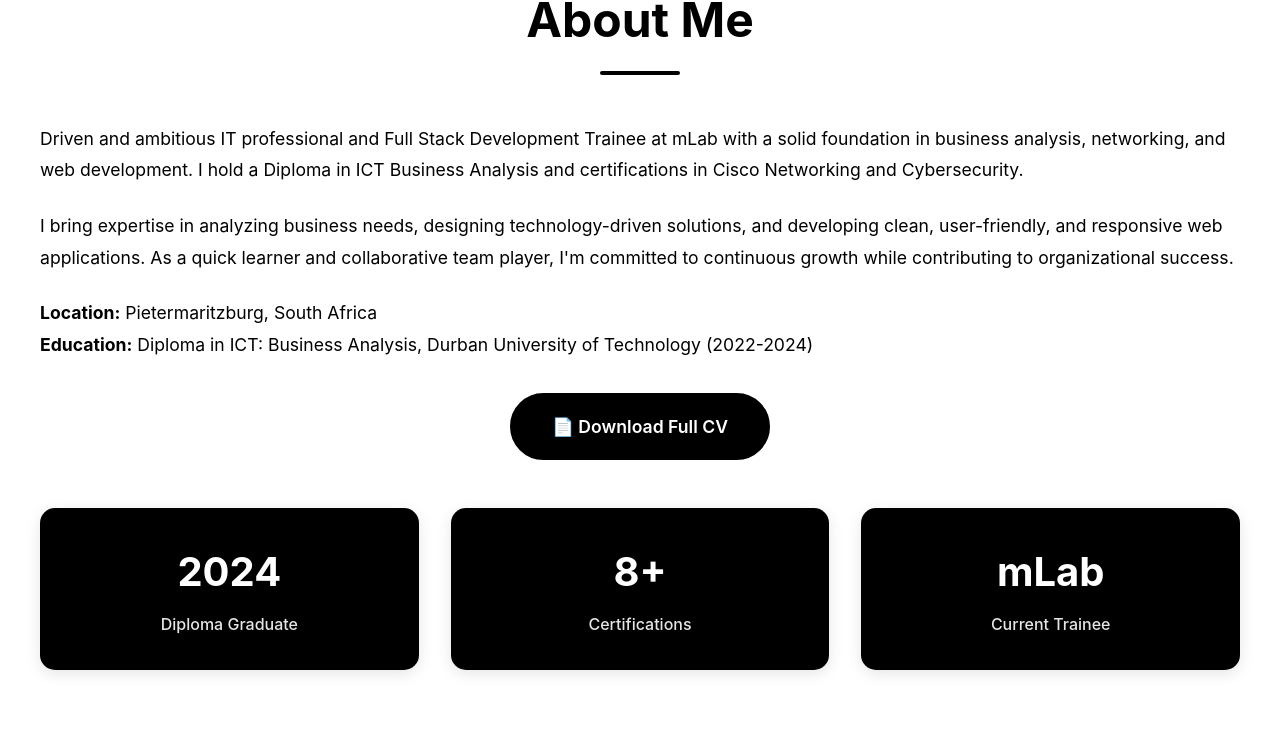
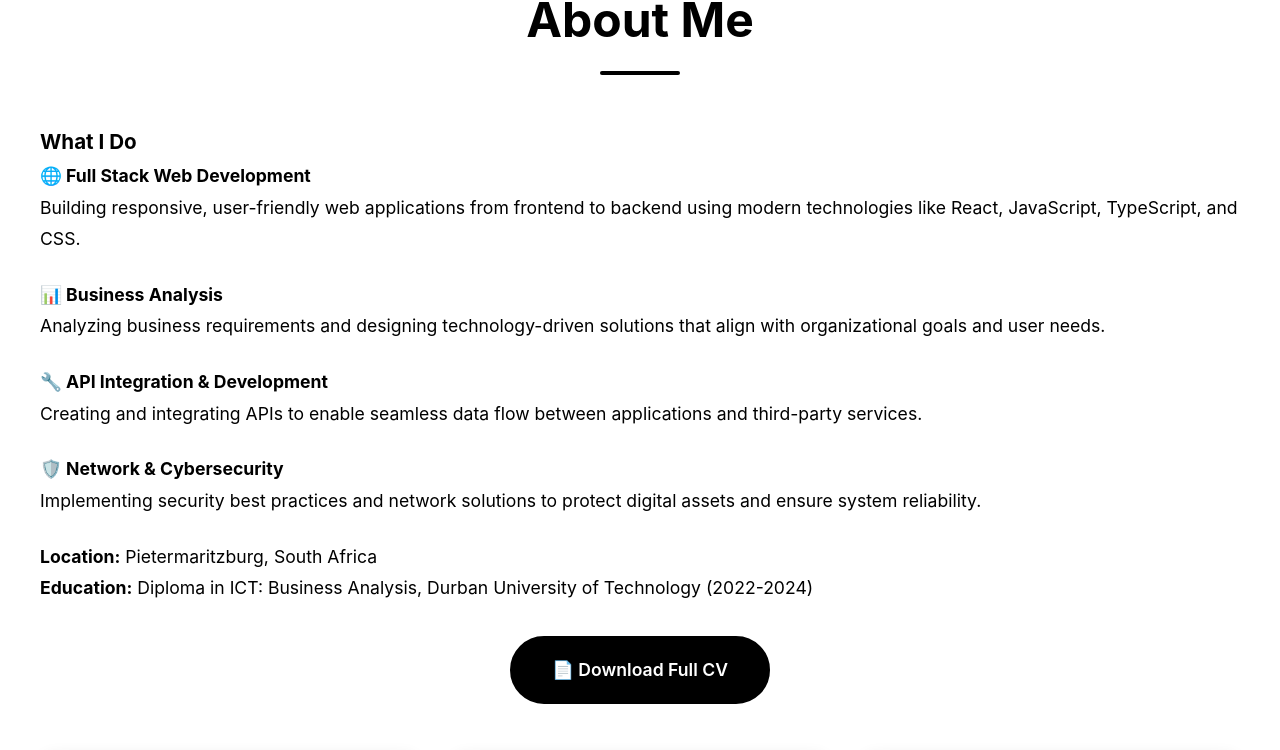
Before and after one commit to Shantela21/portfolio-of-shantela-noyila, a React (Vite) app: page / in a window 1280 px wide. Shown: the part 898-1648 px from the top of the page. Built offline with nearby package versions, Linux system fonts and the light colour scheme.

Commit message:
updated linkedIn url

```diff
--- a/src/components/About.css
+++ b/src/components/About.css
@@ -43,6 +43,150 @@
 
 .about-text p {
   margin-bottom: 1.5rem;
+  text-align: center;
+  font-size: 1.1rem;
+  color: #4a5568;
+}
+
+.about-cv-btn {
+  text-align: center;
+  margin: 2rem 0;
+}
+
+.cv-download-btn {
+  display: inline-block;
+  padding: 1.2rem 2.5rem;
+  background: linear-gradient(135deg, #667eea 0%, #764ba2 100%);
+  color: white;
+  text-decoration: none;
+  border-radius: 12px;
+  font-weight: 600;
+  transition: all 0.3s ease;
+  box-shadow: 0 4px 20px rgba(102, 126, 234, 0.3);
+  position: relative;
+  overflow: hidden;
+  text-transform: uppercase;
+  letter-spacing: 1px;
+  font-size: 0.9rem;
+}
+
+.cv-download-btn::before {
+  content: '';
+  position: absolute;
+  top: 0;
+  left: -100%;
+  width: 100%;
+  height: 100%;
+  background: linear-gradient(90deg, transparent, rgba(255, 255, 255, 0.2), transparent);
+  transition: left 0.5s ease;
+}
+
+.cv-download-btn:hover::before {
+  left: 100%;
+}
+
+.cv-download-btn:hover {
+  transform: translateY(-3px);
+  box-shadow: 0 8px 30px rgba(102, 126, 234, 0.4);
+  background: linear-gradient(135deg, #764ba2 0%, #667eea 100%);
+}
+
+.what-i-do-title, .about-story-title {
+  font-size: 2rem;
+  color: #2d3748;
+  margin: 2.5rem 0 2rem 0;
+  position: relative;
+  padding-bottom: 1rem;
+  font-weight: 700;
+  text-align: center;
+  text-transform: uppercase;
+  letter-spacing: 2px;
+}
+
+.what-i-do-title::after, .about-story-title::after {
+  content: '';
+  position: absolute;
+  bottom: 0;
+  left: 50%;
+  transform: translateX(-50%);
+  width: 100px;
+  height: 3px;
+  background: linear-gradient(90deg, #667eea, #764ba2, #667eea);
+  border-radius: 2px;
+  animation: shimmer 3s ease-in-out infinite;
+}
+
+@keyframes shimmer {
+  0%, 100% { opacity: 0.6; }
+  50% { opacity: 1; }
+}
+
+.what-i-do {
+  display: grid;
+  grid-template-columns: repeat(auto-fit, minmax(300px, 1fr));
+  gap: 2.5rem;
+  margin-bottom: 3rem;
+  padding: 0 1rem;
+}
+
+.service-item {
+  background: linear-gradient(145deg, #ffffff, #f1f5f9);
+  padding: 2rem;
+  border-radius: 16px;
+  box-shadow: 0 8px 32px rgba(31, 38, 135, 0.15);
+  backdrop-filter: blur(4px);
+  border: 1px solid rgba(255, 255, 255, 0.18);
+  transition: all 0.4s ease;
+  position: relative;
+  overflow: hidden;
+}
+
+.service-item::before {
+  content: '';
+  position: absolute;
+  top: -50%;
+  right: -50%;
+  width: 200%;
+  height: 200%;
+  background: linear-gradient(45deg, transparent, rgba(102, 126, 234, 0.1), transparent);
+  transform: rotate(45deg);
+  transition: all 0.6s ease;
+  opacity: 0;
+}
+
+.service-item:hover::before {
+  opacity: 1;
+  top: -100%;
+  right: -100%;
+}
+
+.service-item:hover {
+  transform: translateY(-8px) rotateX(5deg);
+  box-shadow: 0 16px 48px rgba(102, 126, 234, 0.25);
+  border-color: rgba(102, 126, 234, 0.3);
+}
+
+.service-item h4 {
+  font-size: 1.4rem;
+  color: #2d3748;
+  margin-bottom: 1.5rem;
+  display: flex;
+  align-items: center;
+  gap: 0.8rem;
+  font-weight: 600;
+}
+
+.service-title .icon {
+  font-size: 1.8rem;
+  display: inline-block;
+  margin-right: 0.5rem;
+}
+
+.service-item p {
+  color: #4a5568;
+  line-height: 1.7;
+  margin: 0;
+  font-size: 1.05rem;
 }
 
 .about-stats {
@@ -52,17 +196,41 @@
 }
 
 .stat-card {
-  background: white;
+  background: linear-gradient(145deg, #ffffff, #f1f5f9);
   padding: 2rem;
-  border-radius: 15px;
+  border-radius: 16px;
   text-align: center;
-  box-shadow: 0 4px 15px rgba(0, 0, 0, 0.1);
-  transition: transform 0.3s ease, box-shadow 0.3s ease;
+  box-shadow: 0 8px 32px rgba(31, 38, 135, 0.15);
+  backdrop-filter: blur(4px);
+  border: 1px solid rgba(255, 255, 255, 0.18);
+  transition: all 0.4s ease;
+  position: relative;
+  overflow: hidden;
+}
+
+.stat-card::before {
+  content: '';
+  position: absolute;
+  top: -50%;
+  right: -50%;
+  width: 200%;
+  height: 200%;
+  background: linear-gradient(45deg, transparent, rgba(102, 126, 234, 0.05), transparent);
+  transform: rotate(45deg);
+  transition: all 0.6s ease;
+  opacity: 0;
+}
+
+.stat-card:hover::before {
+  opacity: 1;
+  top: -100%;
+  right: -100%;
 }
 
 .stat-card:hover {
-  transform: translateY(-5px);
-  box-shadow: 0 8px 25px rgba(0, 0, 0, 0.15);
+  transform: translateY(-8px) rotateX(5deg);
+  box-shadow: 0 16px 48px rgba(102, 126, 234, 0.25);
+  border-color: rgba(102, 126, 234, 0.3);
 }
 
 .stat-card h3 {
@@ -72,8 +240,9 @@
 }
 
 .stat-card p {
-  color: #718096;
+  color: #4a5568;
   font-weight: 500;
+  margin: 0.3rem 0;
 }
 
 @media (max-width: 768px) {
@@ -86,4 +255,18 @@
     max-width: 300px;
     margin: 0 auto;
   }
+
+  .what-i-do {
+    grid-template-columns: 1fr;
+    gap: 1.5rem;
+    padding: 0;
+  }
+
+  .service-item {
+    padding: 1.5rem;
+  }
+
+  .what-i-do-title {
+    font-size: 1.5rem;
+  }
 }
--- a/src/components/About.tsx
+++ b/src/components/About.tsx
@@ -7,17 +7,26 @@ const About = () => {
         <h2 className="section-title">About Me</h2>
         <div className="about-content">
           <div className="about-text">
-            <p>
-              Driven and ambitious IT professional and Full Stack Development Trainee at mLab with a solid
-              foundation in business analysis, networking, and web development. I hold a Diploma in ICT
-              Business Analysis and certifications in Cisco Networking and Cybersecurity.
-            </p>
-            <p>
-              I bring expertise in analyzing business needs, designing technology-driven solutions, and
-              developing clean, user-friendly, and responsive web applications. As a quick learner and
-              collaborative team player, I'm committed to continuous growth while contributing to
-              organizational success.
-            </p>
+            <h3 className="what-i-do-title">What I Do</h3>
+            <div className="what-i-do">
+              <div className="service-item">
+                <h4>🌐 Full Stack Web Development</h4>
+                <p>Building responsive, user-friendly web applications from frontend to backend using modern technologies like React, JavaScript, TypeScript, and CSS.</p>
+              </div>
+              <div className="service-item">
+                <h4>📊 Business Analysis</h4>
+                <p>Analyzing business requirements and designing technology-driven solutions that align with organizational goals and user needs.</p>
+              </div>
+              <div className="service-item">
+                <h4>🔧 API Integration & Development</h4>
+                <p>Creating and integrating APIs to enable seamless data flow between applications and third-party services.</p>
+              </div>
+              <div className="service-item">
+                <h4>🛡️ Network & Cybersecurity</h4>
+                <p>Implementing security best practices and network solutions to protect digital assets and ensure system reliability.</p>
+              </div>
+            </div>
+
             <p>
               <strong>Location:</strong> Pietermaritzburg, South Africa<br/>
               <strong>Education:</strong> Diploma in ICT: Business Analysis, Durban University of Technology (2022-2024)
@@ -39,7 +48,8 @@ const About = () => {
             </div>
             <div className="stat-card">
               <h3>mLab</h3>
-              <p>Current Trainee</p>
+              <p>Apprenticeship</p>
+              <p>Mobile and Web Developer</p>
             </div>
           </div>
         </div>
--- a/src/components/Contact.tsx
+++ b/src/components/Contact.tsx
@@ -20,7 +20,7 @@ const Contact = () => {
                 <span className="icon">📱</span>
                 <span>063 899 8411</span>
               </a>
-              <a href="https://www.linkedin.com/in/shantela-noyila-1864b2212" target="_blank" rel="noopener noreferrer" className="contact-method">
+              <a href="https://www.linkedin.com/in/shantela-noyila-1864b2212/" target="_blank" rel="noopener noreferrer" className="contact-method">
                 <span className="icon">💼</span>
                 <span>LinkedIn Profile</span>
               </a>
--- a/src/components/Footer.tsx
+++ b/src/components/Footer.tsx
@@ -8,7 +8,7 @@ const Footer = () => {
         <p>&copy; {currentYear} Shantela Noyila. All rights reserved.</p>
         <div className="footer-links">
           <a href="https://github.com/Shantela21" target="_blank" rel="noopener noreferrer">GitHub</a>
-          <a href="https://www.linkedin.com/in/shantela-noyila-1864b2212" target="_blank" rel="noopener noreferrer">LinkedIn</a>
+          <a href="https://www.linkedin.com/in/shantela-noyila-1864b2212/" target="_blank" rel="noopener noreferrer">LinkedIn</a>
           <a href="mailto:shantelaslie@gmail.com">Email</a>
         </div>
       </div>
--- a/src/components/Projects.tsx
+++ b/src/components/Projects.tsx
@@ -4,25 +4,29 @@ const Projects = () => {
       title: 'GitHub Repositories',
       description: 'Open-source projects and code samples showcasing problem-solving skills and collaborative development.',
       technologies: ['Git', 'GitHub', 'Version Control', 'Code Reviews'],
-      link: 'https://github.com/Shantela21'
+      link: 'https://github.com/Shantela21',
+      image: 'https://github.githubassets.com/assets/GitHub-Mark-ea2971cee799.png'
     },
     {
       title: 'Weather App',
       description: 'A responsive web application that fetches and displays real-time weather data for any location using a public API.',
       technologies: ['React.js', 'CSS', 'API Integration', 'Responsive Design'],
-      link: 'https://github.com/Shantela21/task-4-weather-application'
+      link: 'https://github.com/Shantela21/task-4-weather-application',
+      image: 'https://images.unsplash.com/photo-1592210454359-9043f267ea33?w=400&h=250&fit=crop'
     },
     {
       title: 'Eon chatbot GUI',
       description: 'An AI-powered chatbot that provides intelligent responses and assistance using natural language processing.',
       technologies: ['JavaScript', 'AI', 'NLP', 'APIs'],
-      link: 'https://eon-chatbot.onrender.com'
+      link: 'https://eon-chatbot.onrender.com',
+      image: 'https://images.unsplash.com/photo-1531297484001-80022131f5a1?w=400&h=250&fit=crop'
     },
     {
       title: 'Shopping List App',
       description: 'A simple and intuitive app to create, manage, and share shopping lists with real-time collaboration features.',
       technologies: ['HTML', 'CSS', 'JavaScript', 'Responsive Design', 'TypeScript'],
-      link: 'https://github.com/Shantela21/shopping-list-app-.git'
+      link: 'https://github.com/Shantela21/shopping-list-app-.git',
+      image: 'https://images.unsplash.com/photo-1556742049-0cfed4f6a45d?w=400&h=250&fit=crop'
     }
 
   ];
@@ -34,6 +38,9 @@ const Projects = () => {
         <div className="projects-grid">
           {projects.map((project, index) => (
             <div key={index} className="project-card">
+              <div className="project-image">
+                <img src={project.image} alt={project.title} />
+              </div>
               <div className="project-content">
                 <h3 className="project-title">{project.title}</h3>
                 <p className="project-description">{project.description}</p>
```
Also changed, not shown: src/components/Projects.css (+60 -50 lines).
